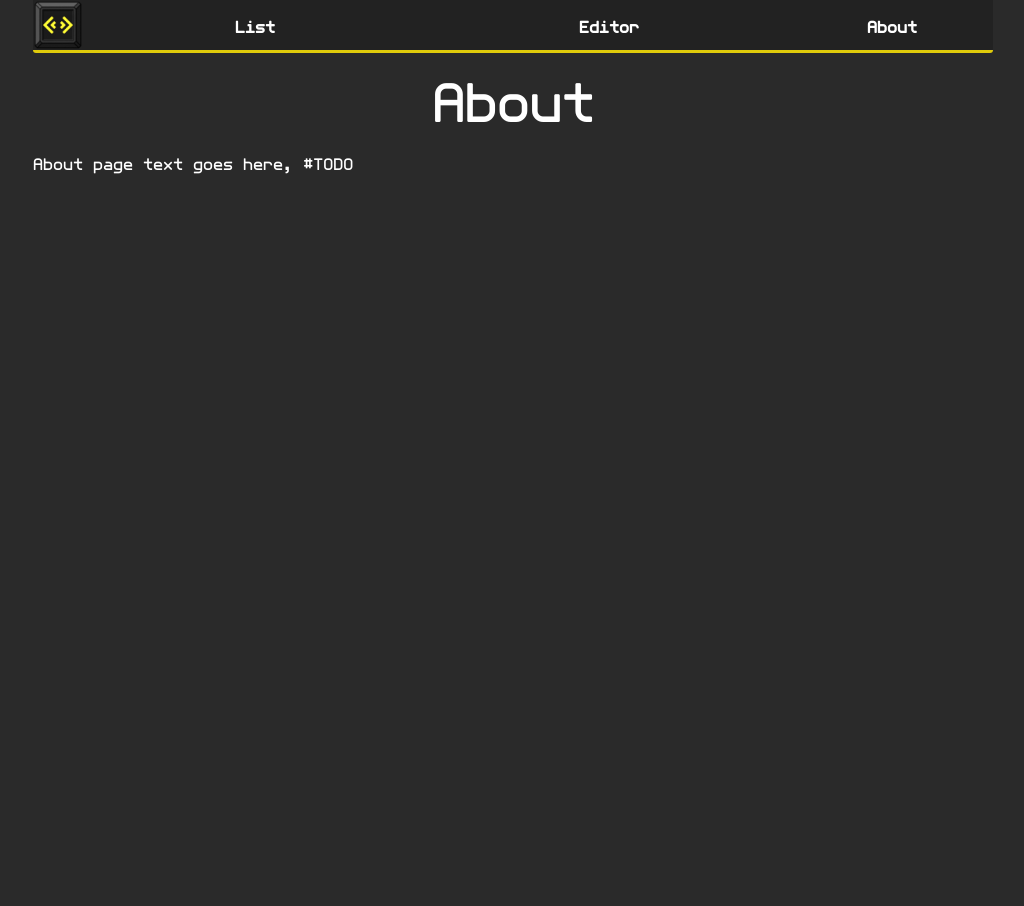
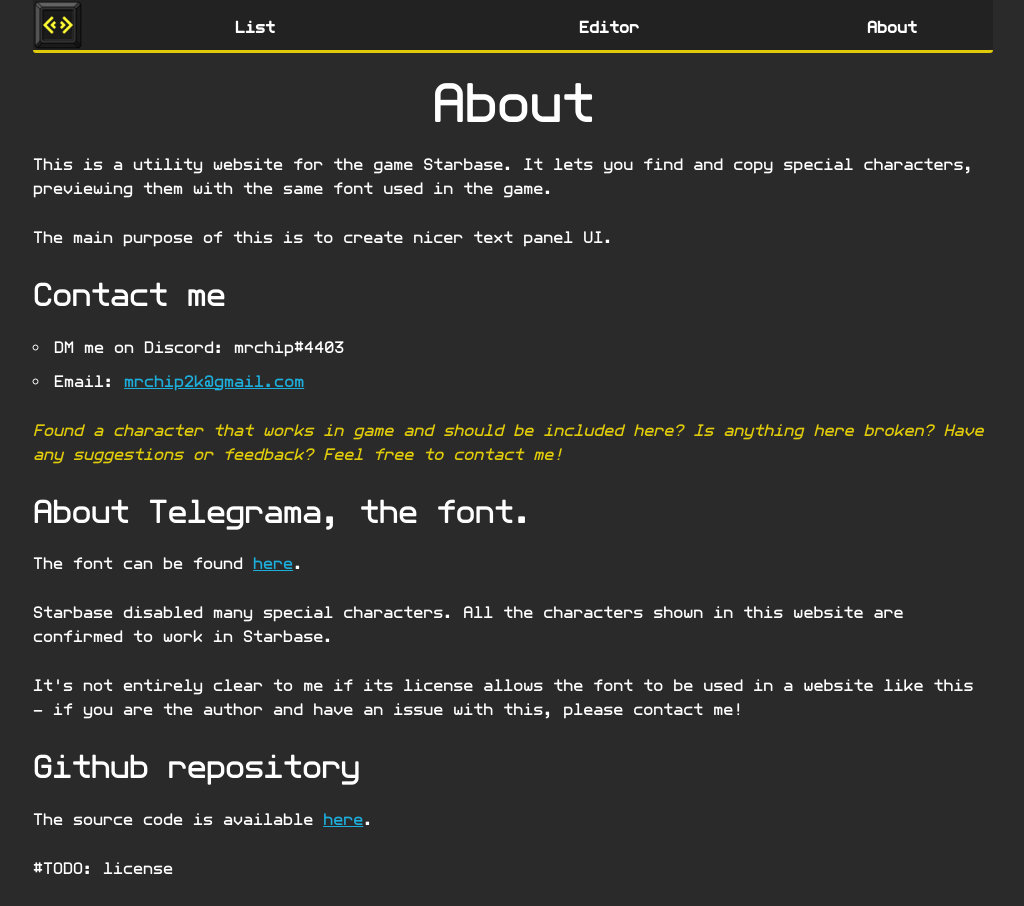
Before and after one commit to mrchip2k/starbase-textpanel-util, a React (Create React App) app: page /about in a window 1280 px wide. Shown: the whole page, without its empty margins (127-1151 px from the left). Before the commit the page ends 800 px from the top, so only its background shows below. Built offline with nearby package versions, Linux system fonts and the light colour scheme.

Commit message:
Finalize text on all pages

```diff
--- a/src/Components/Header/HeaderBase.jsx
+++ b/src/Components/Header/HeaderBase.jsx
@@ -20,7 +20,7 @@ function HeaderBase(props) {
 			<span>Editor</span>
 			</Link>
 
-			<Link to="/about" className="grow-smol">
+			<Link to="/about" className="grow-half">
 			<span>About</span>
 			</Link>
 		</Container>
--- /dev/null
+++ b/src/Components/Misc/NewTabLink.jsx
@@ -0,0 +1,11 @@
+import React from 'react';
+
+function NewTabLink(props) {
+	return (
+		<a href={props.href} target="_blank" rel="noopener noreferrer">
+			{props.children}
+		</a>
+	);
+}
+
+export default NewTabLink;
--- a/src/Pages/About.jsx
+++ b/src/Pages/About.jsx
@@ -1,11 +1,30 @@
 import React from 'react';
+
 import Container from '../Components/Misc/Container';
+import NewTabLink from "../Components/Misc/NewTabLink";
 
 function About(props) {
 	return (
 		<Container addClass="page-content">
-			<h1>About</h1>
-			<p>About page text goes here, #TODO</p>
+			<h1 className="centered">About</h1>
+			<p>This is a utility website for the game Starbase. It lets you find and copy special characters, previewing them with the same font used in the game.</p>
+			<p>The main purpose of this is to create nicer text panel UI.</p>
+			<h4>Contact me</h4>
+			<ul>
+				<li>DM me on Discord: mrchip#4403</li>
+				<li>Email: <a href="mailto:mrchip2k@gmail.com">mrchip2k@gmail.com</a></li>
+			</ul>
+
+			<p className="highlight">Found a character that works in game and should be included here? Is anything here broken? Have any suggestions or feedback? Feel free to contact me! </p>
+
+			<h4>About Telegrama, the font.</h4>
+			<p>The font can be found <NewTabLink href="http://yoworks.com/telegrama/index.html">here</NewTabLink>.</p>
+			<p>Starbase disabled many special characters. All the characters shown in this website are confirmed to work in Starbase.</p>
+			<p>It's not entirely clear to me if its license allows the font to be used in a website like this - if you are the author and have an issue with this, please contact me!</p>
+
+			<h4>Github repository</h4>
+			<p>The source code is available <NewTabLink href="https://github.com/mrchip2k/starbase-textpanel-util">here</NewTabLink>.</p>
+			<p>#TODO: license</p>
 		</Container>
 	);
 }
--- a/src/Pages/CharacterList.jsx
+++ b/src/Pages/CharacterList.jsx
@@ -6,8 +6,8 @@ function CharacterList(props) {
 	return (
 		<div>
 			<Container addClass="page-content">
-				<h1>Character List</h1>
-				Character list Page Content
+				<h1 className="centered">Character List</h1>
+				<p>Find and copy special characters for Starbase Text Panels! <span className="highlight">The font you're seeing here is what the game uses!</span></p>
 			</Container>
 		</div>
 	);
--- a/src/Pages/PreviewPage.jsx
+++ b/src/Pages/PreviewPage.jsx
@@ -3,16 +3,20 @@ import Container from '../Components/Misc/Container';
 
 function PreviewPage(props) {
 	return (
-		<Container addClass="page-content soon">
-			<h1>Preview Editor</h1>
+		<Container addClass="page-content">
+			<h1 className="centered">Preview Editor</h1>
 
 			<img
 				src="/assets/soon.png"
 				alt="Soon"
+				className="centered"
 			/>
 
+			<h4>Oh no! This feature isn't available yet.</h4>
+			<p>The Editor will let you enter a YOLOL string and preview what it will look like on a textpanel in the game.</p>
+			<h4>By the way, here's another planned feature:</h4>
 			<p>
-				<code>Oh no! This feature isn't available yet.</code>
+				Rightclick to add characters to a textbox, then copy all of them at once. <span className="highlight">Includes keyboard shortcuts!</span> This will be the default mode for mobile users.
 			</p>
 
 		</Container>
--- a/src/css/App.css
+++ b/src/css/App.css
@@ -14,15 +14,14 @@ code {
 	background-color: var(--main-background);
 	border-color: var(--accent-color);
 }
-.page-content h1{
-	text-align: center;
-}
 
 
 /* Generic helpers
 –––––––––––––––––––––––––––––––––––––––––––––––––– */
 .grow { flex-grow: 1; }
-.grow-smol { flex-grow: 0.5; }
+.grow-half { flex-grow: 0.5; }
+.highlight { color: var(--accent-color); font-style: italic; }
+.centered { text-align: center; }
 
 
 /* Telegrama font
@@ -67,11 +66,3 @@ code {
 	vertical-align: middle;
 	line-height: normal;
 }
-
-
-/* The Soon page
-–––––––––––––––––––––––––––––––––––––––––––––––––– */
-.soon {
-	text-align: center;
-	display: block;
-}
```
